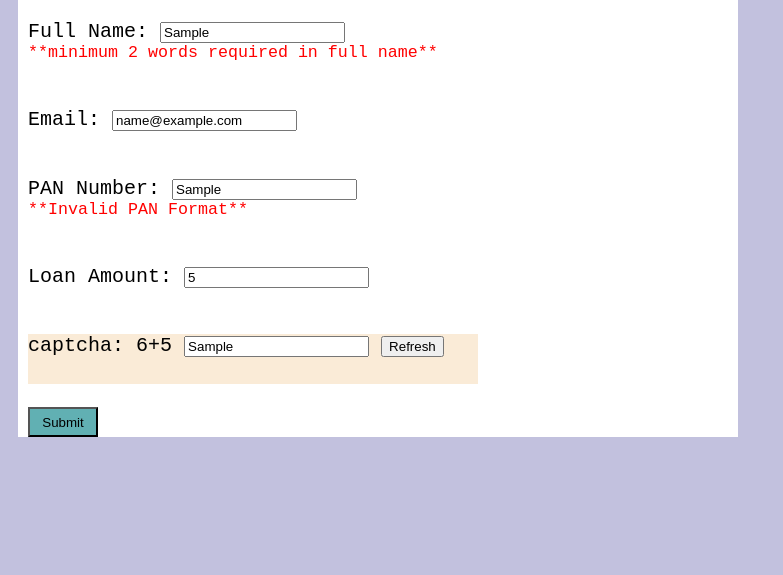
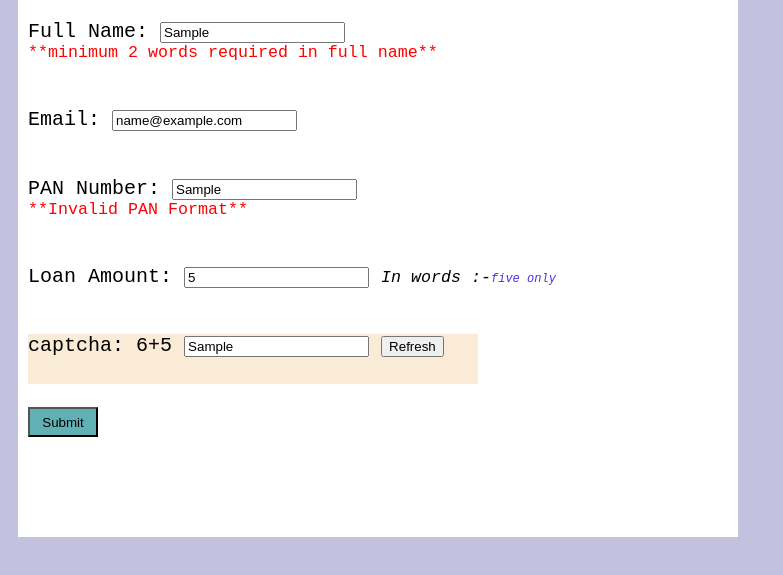
Before and after one commit to Lakshmivishwakarma/loan_application, a plain HTML site: page index.html in a window 1280 px wide. Both pictures are taken after typing "Sample", "name@example.com", "Sample", "5", "Sample" into the empty fields and a click on the input "Submit". Shown: the part 93-668 px from the top of the page, without its empty margins (0-783 px from the left). Drawn offline with Linux system fonts and the light colour scheme.

Commit message:
add function for convert to words

```diff
--- a/index.css
+++ b/index.css
@@ -15,7 +15,7 @@ body{
 }
 #main_content{
     background-color: white;
-    height: 500px;
+    height: 600px;
     width:700px;
     padding:10px;
     margin: 10px;
@@ -40,3 +40,13 @@ color:red;
 font-size: smaller;
 display:none;
 }
+#words{
+    margin:20 px;
+    font-size: small;
+    color:rgb(88, 41, 241);
+}
+#inwords{
+    font-size: smaller;
+    font-style: italic;
+
+}
--- a/index.html
+++ b/index.html
@@ -32,11 +32,12 @@
             <span id="panValidation" class="inputValidation"></span></br></br>
 
             <label for="loanAmount">Loan Amount:</label>
-            <input type="number" id="loan_amount" name="loan_amount" onblur="validateLoanAmount()"><br>
+            <input type="number" id="loan_amount" name="loan_amount" onblur="validateLoanAmount()" onkeyup ="convertNumToWord()" > <span id="inwords">In words :-<span id="words"> </span></span></br>
             <span id="loanAmountValidation" class="inputValidation"></span></br></br>
 
             <div id="captcha">
                 <label for="captcha">captcha:</label>
+
                 <span id="firstNumber"></span>+<span id="secondNumber"></span>
                 <input type="text" id="captchaAnswer">
                <button type="button" id = refreshCaptcha onclick="newCaptcha();" >Refresh</button></br>
--- a/script.js
+++ b/script.js
@@ -1,5 +1,4 @@
 let captchaFirst;
-
 let captchaSecond;
 newCaptcha();
 
@@ -108,6 +107,7 @@ function validateLoanAmount() {
     // alert("maximum loan amount allowed 999999999");
     return false;
   }
+  convertNumToWord();
   inputLoanAmount.style.display = "none";
   inputLoanAmount.innerHTML = "";
   return true;
@@ -154,3 +154,22 @@ function validateForm() {
   console.log(person);
   return true;
 }
+
+function convertNumToWord(){
+  document.getElementById("words").innerHTML= toWords(document.getElementById("loan_amount").value);
+}
+
+var a = ['','one ','two ','three ','four ', 'five ','six ','seven ','eight ','nine ','ten ','eleven ','twelve ','thirteen ','fourteen ','fifteen ','sixteen ','seventeen ','eighteen ','nineteen '];
+var b = ['', '', 'twenty','thirty','forty','fifty', 'sixty','seventy','eighty','ninety'];
+
+function toWords(num){
+  if ((num = num.toString()).length > 9) return 'overflow';
+  n = ('000000000' + num).substr(-9).match(/^(\d{2})(\d{2})(\d{2})(\d{1})(\d{2})$/);
+  if (!n) return; var str = '';
+  str += (n[1] != 0) ? (a[Number(n[1])] || b[n[1][0]] + ' ' + a[n[1][1]]) + 'crore ' : '';
+  str += (n[2] != 0) ? (a[Number(n[2])] || b[n[2][0]] + ' ' + a[n[2][1]]) + 'lakh ' : '';
+  str += (n[3] != 0) ? (a[Number(n[3])] || b[n[3][0]] + ' ' + a[n[3][1]]) + 'thousand ' : '';
+  str += (n[4] != 0) ? (a[Number(n[4])] || b[n[4][0]] + ' ' + a[n[4][1]]) + 'hundred ' : '';
+  str += (n[5] != 0) ? ((str != '') ? 'and ' : '') + (a[Number(n[5])] || b[n[5][0]] + ' ' + a[n[5][1]]) + 'only ' : '';
+  return str;
+}
```
